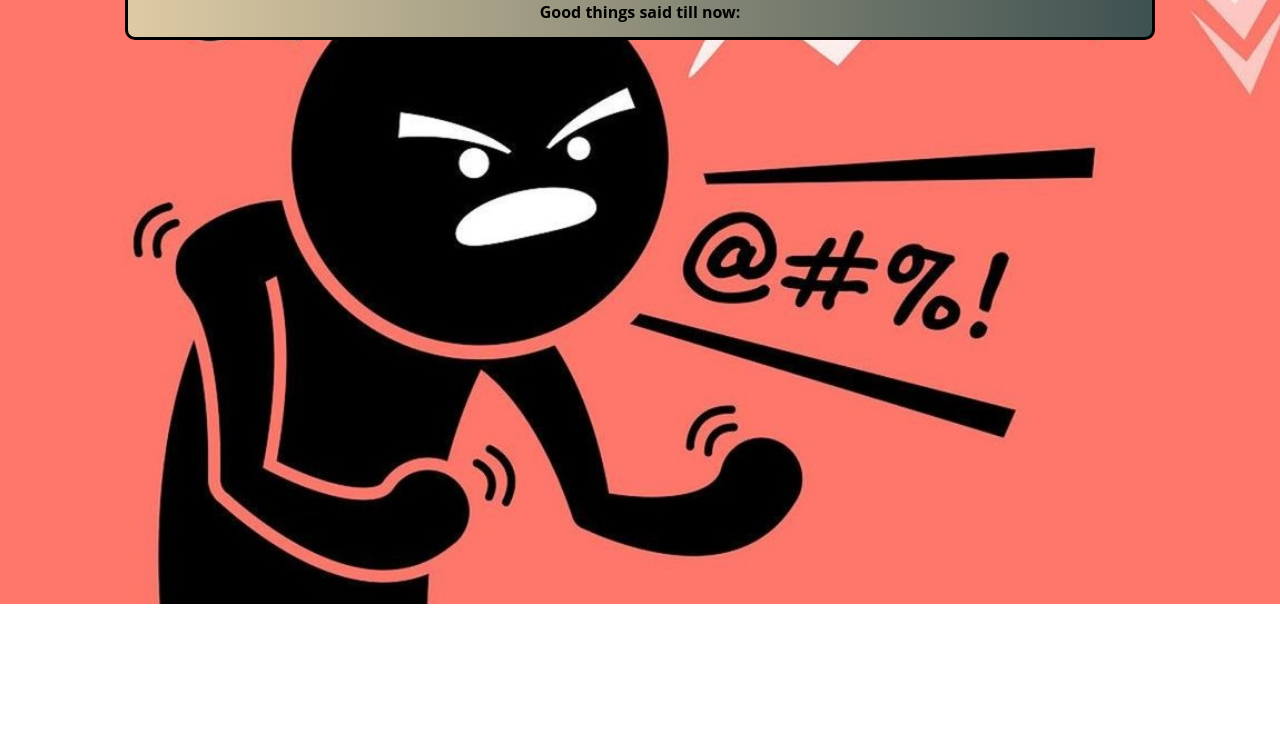
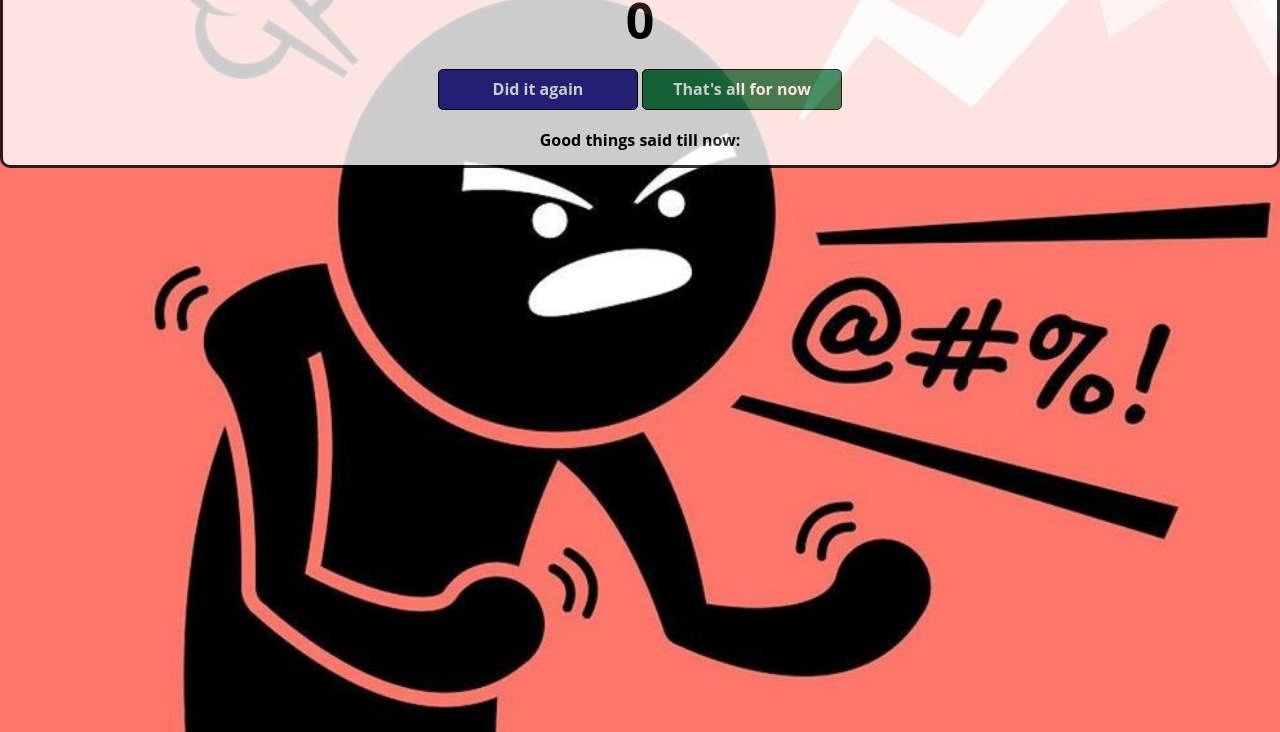
Before and after one commit to VVladRadu/Swearing-Counter-App, a plain HTML site: page index.html in a window 1280 px wide. Shown: the part 196-928 px from the top of the page. Before the commit the page ends 800 px from the top, so only its background shows below. Drawn offline with nearby package versions, Linux system fonts and the light colour scheme.

Commit message:
Update index.css

```diff
--- a/index.css
+++ b/index.css
@@ -7,9 +7,12 @@ body {
 }
 
 .container {
-    background-image: linear-gradient(to right, #DECBA4, #3E5151);
-    max-width: 80%;
-    margin: auto;
+    background: white;
+    opacity: 0.8;
+    margin-top : 10%;
+    margin-bottom: 10%;
+    margin-left: auto;
+    margin-right: auto;
     border: 3px solid black;
     border-radius: 10px;
 }
```
